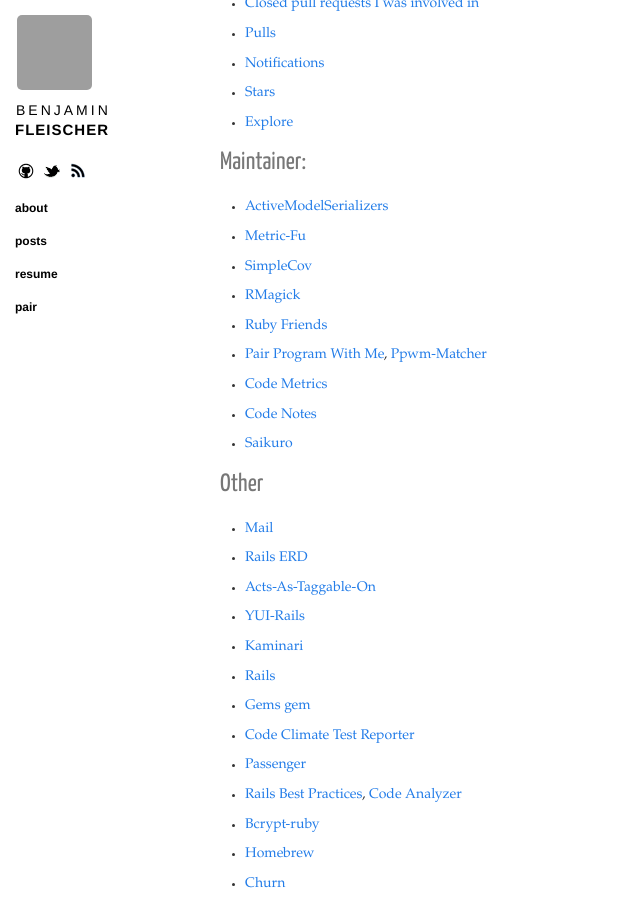
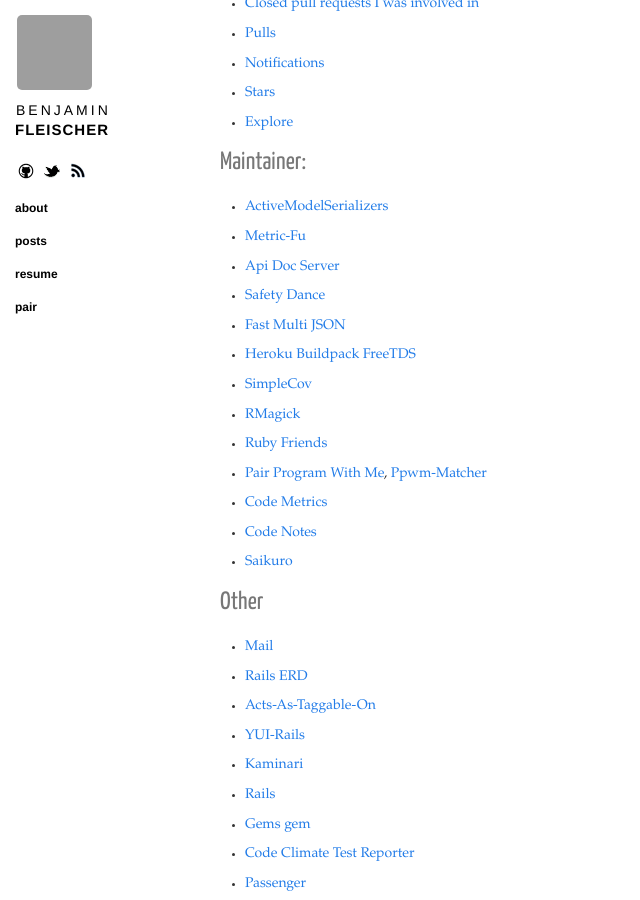
Before and after one commit to bf4/bf4.github.com, a Jekyll site: the page built from portal.md, in a window 1280 px wide and 900 px high, scrolled down 305 px, cut to the strip 0-900 px from the top of the window. Shown: the whole strip, without its empty margins (0-640 px from the left). Built offline with Jekyll 4.4.1, drawn with Linux system fonts in a browser that asks for light colours; grey boxes are pictures that could not be loaded.

Commit message:
Update portal

```diff
--- a/portal.md
+++ b/portal.md
@@ -25,8 +25,12 @@
 
 *   [ActiveModelSerializers](https://github.com/rails-api/active_model_serializers/commits?author=bf4)
 *   [Metric-Fu](https://github.com/metricfu/metric_fu/commits?author=bf4)
+*   [Api Doc Server](https://github.com/bf4/api_doc_server)
+*   [Safety Dance](https://github.com/bf4/safety_dance)
+*   [Fast Multi JSON](https://github.com/bf4/fast_multi_json)
+*   [Heroku Buildpack FreeTDS](github.com/rails-sqlserver/heroku-buildpack-freetds)
 *   [SimpleCov](https://github.com/colszowka/simplecov/commits?author=bf4)
-*   [RMagick](https://github.com/gemhome/rmagick/commits?author=bf4)
+*   [RMagick](https://github.com/rmagick/rmagick/commits?author=bf4)
 *   [Ruby Friends](https://github.com/rubyrogues/rubyfriends/commits?author=bf4)
 *   [Pair Program With Me](https://github.com/avdi/ppwm), [Ppwm-Matcher](https://github.com/rubyrogues/ppwm-matcher/)
 *   [Code Metrics](https://github.com/bf4/code_metrics)
```
